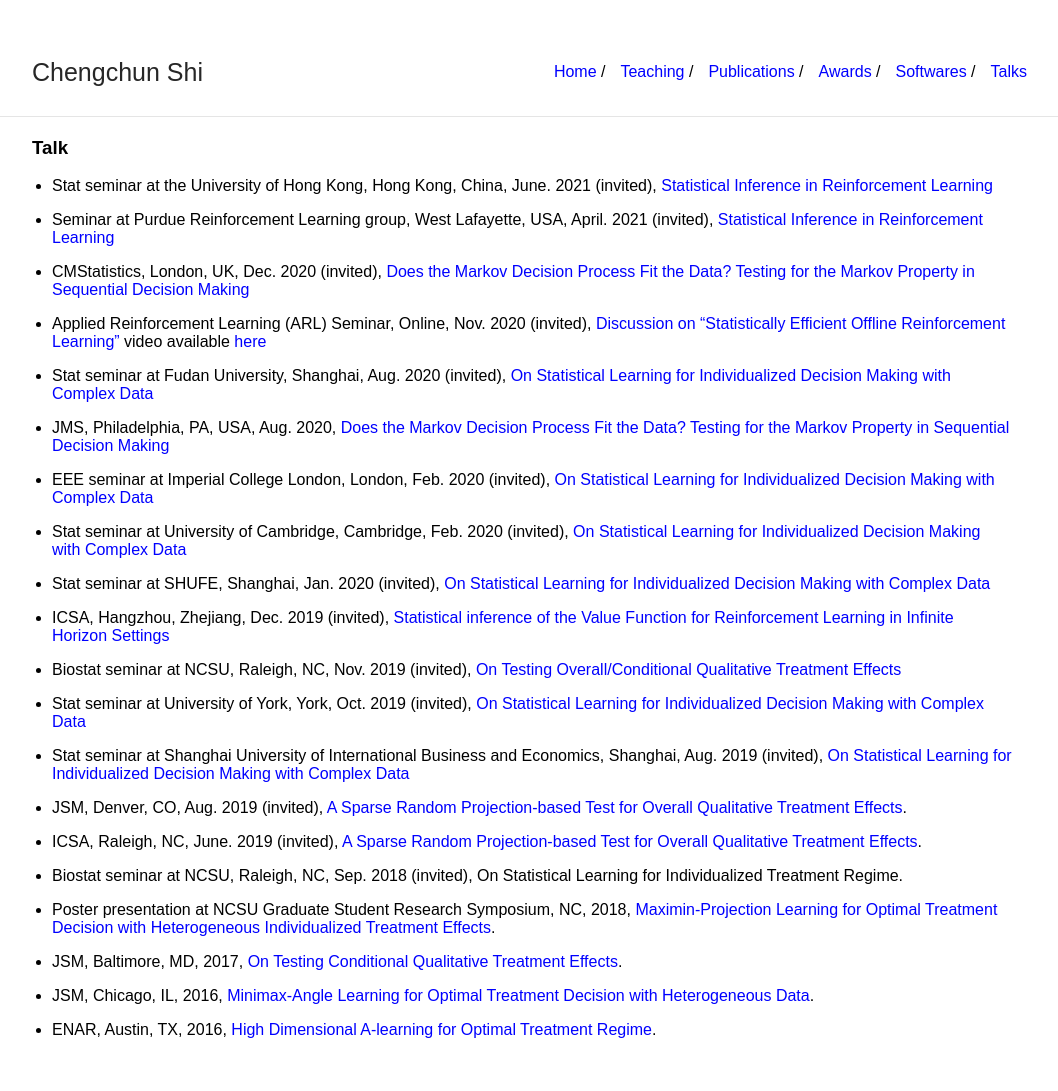
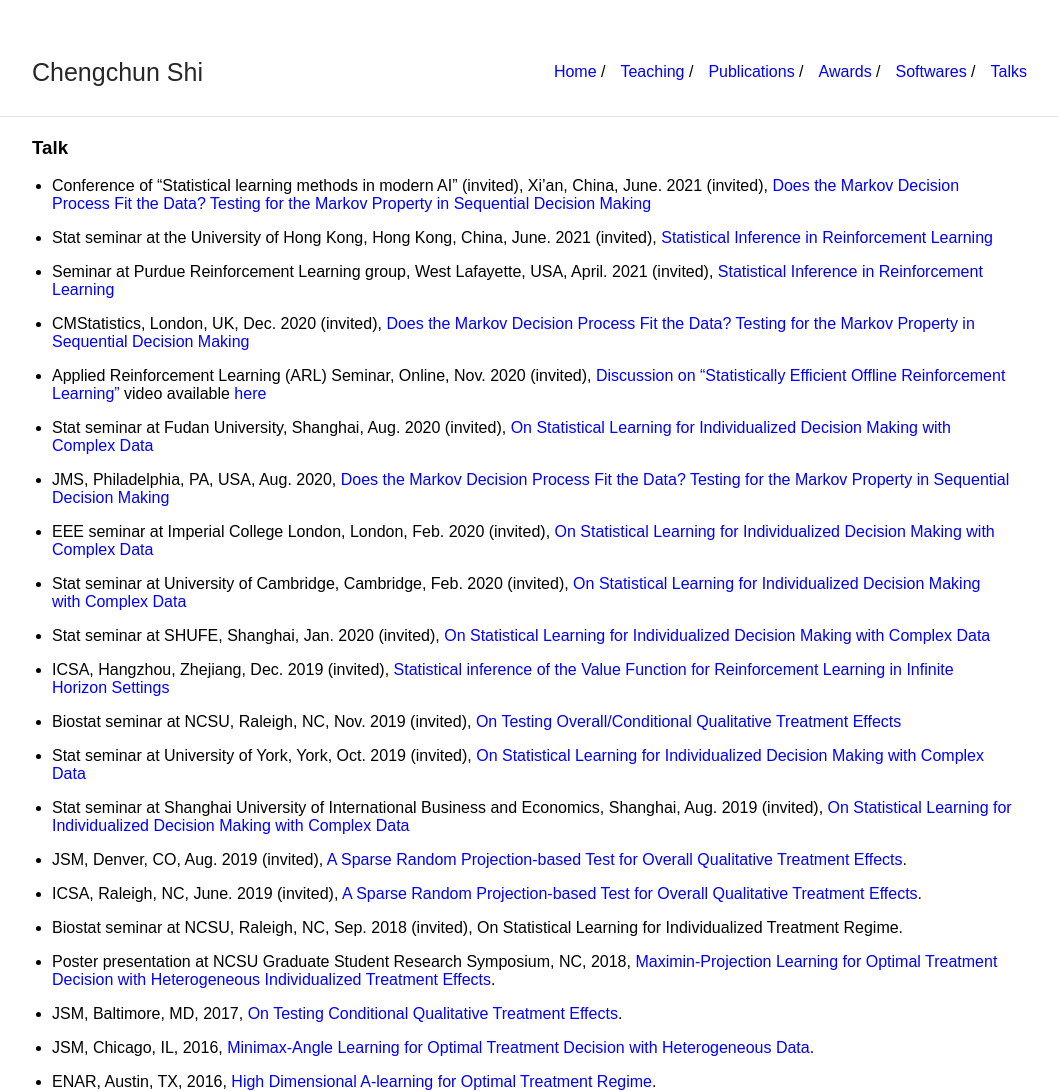
Before and after one commit to callmespring/callmespring.github.io, a Jekyll site: the page built from talk.md, in a window 1280 px wide. Shown: the whole page, without its empty margins (108-1166 px from the left). Built offline with Jekyll 4.4.1, drawn with Linux system fonts in a browser that asks for light colours; before the commit the page ends 1039 px from its top, so only the background shows below that.

Commit message:
Update talk.md

```diff
--- a/talk.md
+++ b/talk.md
@@ -4,6 +4,8 @@ title: Talk
 ---
 
 ### Talk
+
+* Conference of "Statistical learning methods in modern AI" (invited), Xi'an, China, June. 2021 (invited), [Does the Markov Decision Process Fit the Data? Testing for the Markov Property in Sequential Decision Making](./slides/slides.pdf)
 
 * Stat seminar at the University of Hong Kong, Hong Kong, China, June. 2021 (invited), [Statistical Inference in Reinforcement Learning](./slides/slides_long.pdf)
 
```
